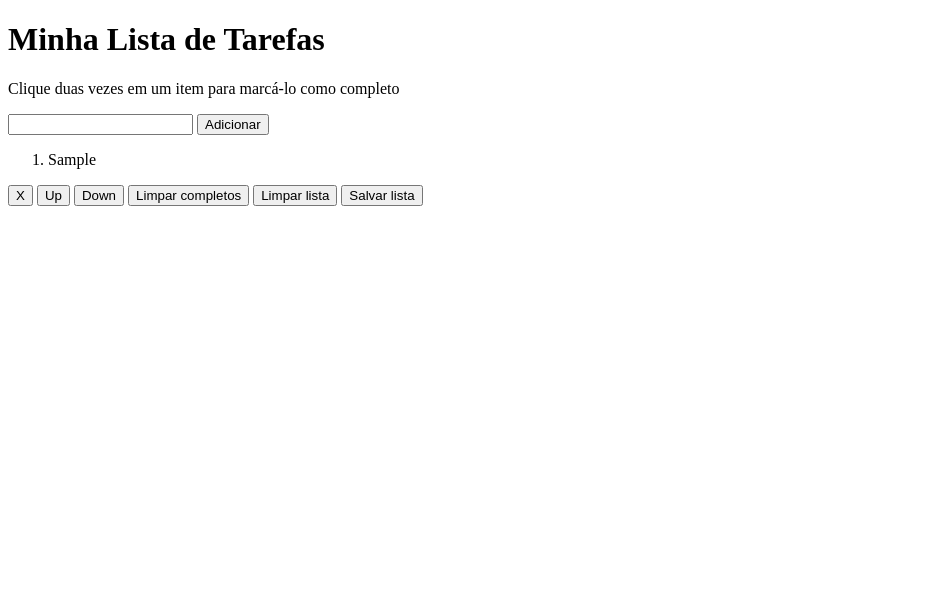
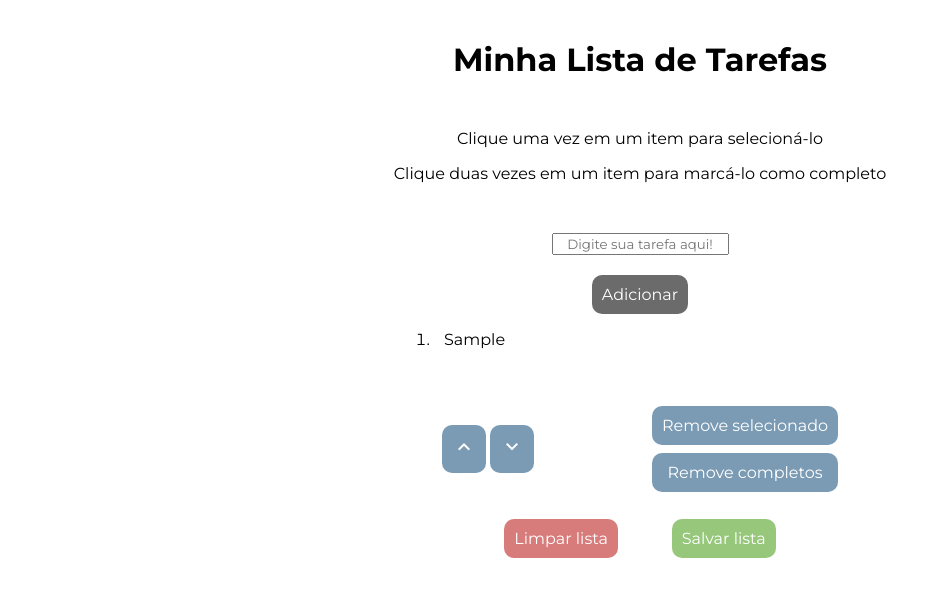
Before and after one commit to lzaghi/to-do-list, a website: page index.html in a window 1280 px wide. Both pictures are taken after typing "Sample" into the empty fields and a click on the button "Adicionar". Shown: the whole page, without its empty margins (0-941 px from the left). Drawn offline with nearby package versions, Linux system fonts and the light colour scheme.

Commit message:
refactor and style

```diff
--- a/index.html
+++ b/index.html
@@ -13,6 +13,9 @@
     href="https://fonts.googleapis.com/css2?family=Montserrat:ital,wght@0,200;0,400;0,700;1,200;1,400;1,700&display=swap"
     rel="stylesheet">
   <link rel="stylesheet" href="./style.css">
+
+  <link rel="stylesheet"
+    href="https://fonts.googleapis.com/css2?family=Material+Symbols+Outlined:opsz,wght,FILL,GRAD@20..48,100..700,0..1,-50..200" />
 </head>
 
 <body>
@@ -20,25 +23,42 @@
     <h1>Minha Lista de Tarefas</h1>
   </header>
 
-  <p id="funcionamento">Clique duas vezes em um item para marcá-lo como completo</p>
+  <p id="funcionamento1">Clique uma vez em um item para selecioná-lo</p>
+  <p id="funcionamento2">Clique duas vezes em um item para marcá-lo como completo</p>
 
-  <input type="text" id="texto-tarefa">
+  <input type="text" id="texto-tarefa" placeholder="Digite sua tarefa aqui!">
 
   <button id="criar-tarefa">Adicionar</button>
 
   <ol id="lista-tarefas"></ol>
 
-  <button id="remover-selecionado">X</button>
+  <div class="handle1">
+    <div class="move">
+      <button id="mover-cima">
+        <span class="material-symbols-outlined">
+          expand_less
+        </span>
+      </button>
 
-  <button id="mover-cima">Up</button>
+      <button id="mover-baixo">
+        <span class="material-symbols-outlined">
+          expand_more
+        </span>
+      </button>
+    </div>
 
-  <button id="mover-baixo">Down</button>
+    <div class="remove">
+      <button id="remover-selecionado">Remove selecionado</button>
 
-  <button id="remover-finalizados">Limpar completos</button>
+      <button id="remover-finalizados">Remove completos</button>
+    </div>
+  </div>
 
-  <button id="apaga-tudo">Limpar lista</button>
+  <div class="handle2">
+    <button id="apaga-tudo">Limpar lista</button>
 
-  <button id="salvar-tarefas">Salvar lista</button>
+    <button id="salvar-tarefas">Salvar lista</button>
+  </div>
 
   <script src="./script.js"></script>
 </body>
--- a/script.js
+++ b/script.js
@@ -9,7 +9,7 @@ const botaoSalvar = document.getElementById('salvar-tarefas');
 const botaoRemover = document.getElementById('remover-selecionado');
 
 function mudaFundo(event) {
-  const itensLi = document.getElementsByClassName('item')
+  const itensLi = document.getElementsByClassName('span')
 
   for (let i = 0; i < itensLi.length; i+= 1){
     if (itensLi[i].classList.contains('selected')) {
@@ -45,7 +45,7 @@ function removeCompletos() {
 
   if (completos.length > 0) {
     for (let i = completos.length - 1; i >= 0; i -= 1) {
-      completos[i].remove()
+      completos[i].parentNode.remove()
     }
   }
 }
@@ -54,7 +54,7 @@ function removeTarefa() {
   const selecionado = document.querySelector('.selected')
 
   if (selecionado !== null) {
-    selecionado.remove()
+    selecionado.parentNode.remove()
   }
 }
 
@@ -75,10 +75,10 @@ function moveUp() {
   for (let ji = 0; ji < listaOl.children.length; ji += 1){
     array.push(listaOl.children[ji])
   }
-  if (selected != listaOl.children[0]) {
+  if (selected.parentNode != listaOl.children[0]) {
     let indexSel;
     for (let i = 0; i < array.length; i += 1) {
-      if (array[i] == selected) {
+      if (array[i] == selected.parentNode) {
         indexSel = i
       }
     }
@@ -98,10 +98,10 @@ function moveDown() {
   for (let ji = 0; ji < listaOl.children.length; ji += 1){
     array.push(listaOl.children[ji])
   }
-  if (selected != listaOl.children[listaOl.children.length-1]) {
+  if (selected.parentNode != listaOl.children[listaOl.children.length-1]) {
     let indexSel;
     for (let i = 0; i < array.length; i += 1) {
-      if (array[i] == selected) {
+      if (array[i] == selected.parentNode) {
         indexSel = i
       }
     }
@@ -116,15 +116,20 @@ function moveDown() {
 }
 
 function adicionaTarefa() {
+  if (input.value) {
     const item = document.createElement('li');
-  item.innerHTML = input.value;
     item.className = 'item'
 
+    const span = document.createElement('span')
+    span.className = 'span'
+    span.innerHTML = input.value;
+
+    item.appendChild(span)
     listaOl.appendChild(item);
 
     input.value = '';
 
-  let todos = listaOl.children
+    let todos = document.getElementsByClassName('span')
     for (let i = 0; i < todos.length; i += 1){
       todos[i].addEventListener('click', mudaFundo)
       todos[i].addEventListener('dblclick', riscaItem);
@@ -138,13 +143,18 @@ function adicionaTarefa() {
     botaoRemover.addEventListener('click', removeTarefa)
   }
 
+}
+
 botaoAdicionar.addEventListener('click', adicionaTarefa);
+input.addEventListener('keypress', (event) => {
+  if (event.key === 'Enter') adicionaTarefa()
+})
 
-let todos = listaOl.children
-for (let i = 0; i < todos.length; i += 1){
-  todos[i].addEventListener('click', mudaFundo)
-  todos[i].addEventListener('dblclick', riscaItem);
-}
+// let todos = listaOl.children
+// for (let i = 0; i < todos.length; i += 1){
+//   todos[i].addEventListener('click', mudaFundo)
+//   todos[i].addEventListener('dblclick', riscaItem);
+// }
 
 
 function pegaDoLocal() {
@@ -155,7 +165,7 @@ function pegaDoLocal() {
     for (let i = 0; i < itensLista.length; i += 1) {
       listaOl.innerHTML += itensLista[i]
     }
-    let todos = listaOl.children
+    let todos = document.getElementsByClassName('span')
     for (let i = 0; i < todos.length; i += 1){
       todos[i].addEventListener('click', mudaFundo)
       todos[i].addEventListener('dblclick', riscaItem);
--- a/style.css
+++ b/style.css
@@ -1,12 +1,142 @@
-/* * {
+* {
   font-family: 'Montserrat', sans-serif;
   text-align: center;
-} */
+}
+
+header {
+  margin: 40px 0px 50px 0px;
+}
+
+#funcionamento2 {
+  margin-bottom: 50px;
+}
+
+input {
+  display: block;
+  margin-inline: auto;
+  margin-bottom: 20px;
+}
+
+ol li {
+  margin-inline: 30%;
+  text-align: left;
+  list-style-position: inside;
+}
+
+ol li span {
+  margin-left: 10px;
+}
+
+button {
+  border: none;
+  padding: 10px;
+  font-size: medium;
+  border-radius: 10px;
+}
 
 .completed {
-  text-decoration: line-through solid black;
+  text-decoration: line-through solid black 1.5px;
+  font-style: italic;
 }
 
 .selected {
-  background-color: gray;
+  background-color: rgb(173, 173, 173);
+  color: white;
+  border-radius: 10px;
+  padding-inline: 10px;
 }
+
+.selected.completed {
+  text-decoration: line-through solid white 1.5px;
+}
+
+#criar-tarefa {
+  background-color: rgb(107, 107, 107);
+  color: white;
+  transition: 0.3s;
+}
+
+#criar-tarefa:hover {
+  background-color: rgb(180, 180, 180);
+  transition: 0.3s;
+  font-weight: bold;
+}
+
+#mover-cima,
+#mover-baixo {
+  background-color: rgb(123, 155, 180);
+  color: white;
+  transition: 0.3s;
+}
+
+#mover-cima:hover,
+#mover-baixo:hover {
+  background-color: rgb(23, 98, 155);
+  color: white;
+  transition: 0.3s;
+  font-weight: bold;
+}
+
+#remover-selecionado,
+#remover-finalizados {
+  background-color: rgb(123, 155, 180);
+  color: white;
+  transition: 0.3s;
+}
+
+#remover-selecionado:hover,
+#remover-finalizados:hover {
+  background-color: rgb(23, 98, 155);
+  color: white;
+  transition: 0.3s;
+  font-weight: bold;
+}
+
+#apaga-tudo {
+  background-color: rgb(216, 123, 123);
+  color: white;
+  transition: 0.3s;
+}
+
+#apaga-tudo:hover {
+  background-color: rgb(228, 70, 70);
+  color: white;
+  transition: 0.3s;
+  font-weight: bold;
+}
+
+#salvar-tarefas {
+  background-color: rgb(150, 199, 122);
+  color: white;
+  transition: 0.3s;
+}
+
+#salvar-tarefas:hover {
+  background-color: rgb(82, 165, 34);
+  color: white;
+  transition: 0.3s;
+  font-weight: bold;
+}
+
+.handle1 {
+  display: flex;
+  justify-content: space-evenly;
+  align-items: center;
+  width: 50%;
+  margin: 50px auto 20px auto;
+}
+
+.remove {
+  display: flex;
+  flex-direction: column;
+  height: 100px;
+  justify-content: space-evenly;
+}
+
+.handle2 {
+  display: flex;
+  justify-content: space-evenly;
+  align-items: center;
+  width: 30%;
+  margin-inline: auto;
+}
```
Lines whose indentation alone changed are shown as unchanged.
